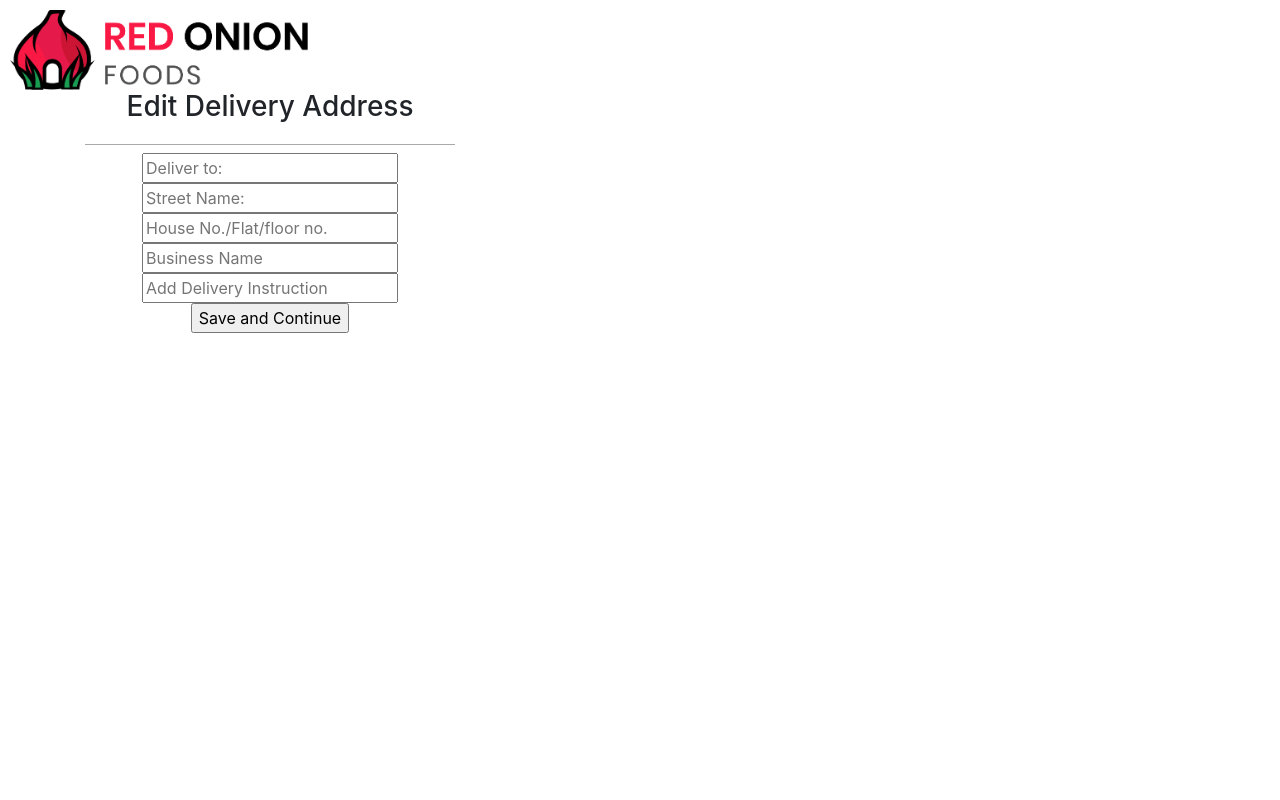
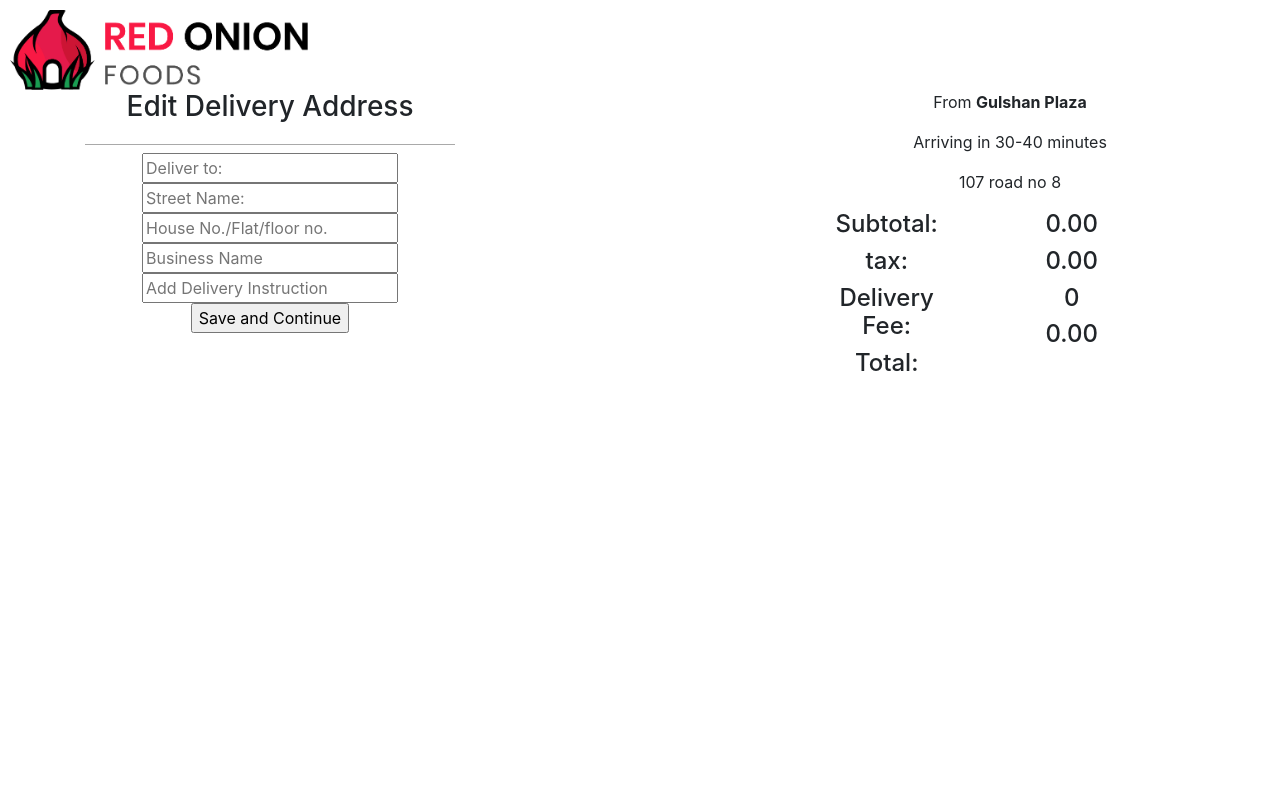
Before and after one commit to alnasimul/red-onion-restaurant, a React (Create React App) app: page /cart in a window 1280 px wide. Shown: the top 800 px of the page. Built offline with nearby package versions, Linux system fonts and the light colour scheme.

Commit message:
cart code updated and new component added CartItems.js

```diff
--- a/package.json
+++ b/package.json
@@ -3,8 +3,8 @@
   "version": "0.1.0",
   "private": true,
   "dependencies": {
-    "@fortawesome/fontawesome-svg-core": "^1.2.29",
-    "@fortawesome/free-solid-svg-icons": "^5.13.1",
+    "@fortawesome/fontawesome-svg-core": "^1.2.32",
+    "@fortawesome/free-solid-svg-icons": "^5.15.1",
     "@fortawesome/react-fontawesome": "^0.1.11",
     "@testing-library/jest-dom": "^4.2.4",
     "@testing-library/react": "^9.3.2",
--- a/src/components/Cart/Cart.js
+++ b/src/components/Cart/Cart.js
@@ -3,6 +3,7 @@ import { useState } from 'react';
 import { useEffect } from 'react';
 import fakeData from '../../fakeData'
 import { getDatabaseCart } from '../../utilities/databaseManager';
+import CartItems from '../CartItems/CartItems';
 import './Cart.css';
 
 const Cart = () => {
@@ -88,7 +89,31 @@ const Cart = () => {
                             <input type="submit" value="Save and Continue" />
                     </form>
                 </div>
+                <div>
 
+                </div>
+                <div className="review-cart">
+                    <p>From <b>Gulshan Plaza</b></p>
+                    <p>Arriving in 30-40 minutes</p>
+                    <p>107 road no 8</p>
+                        {
+                            cartFoods.map(currentFood => <CartItems key = {currentFood.id} currentFood = {currentFood}></CartItems> )
+                        }
+                    <div className="summary">
+                    <div className="section-name">
+                        <h4>Subtotal: </h4>
+                        <h4>tax: </h4>
+                        <h4>Delivery Fee: </h4>
+                        <h4>Total: </h4>
+                    </div>
+                    <div className="amount">
+                        <h4>{calculateSubTotal()}</h4>
+                        <h4>{calculateTax()}</h4>
+                        <h4>{deliveryFee()}</h4>
+                        <h4>{(subTotal+tax+fee).toFixed(2)}</h4>
+                    </div>
+                </div>
+                </div>
         </div>
     );
 };
--- /dev/null
+++ b/src/components/CartItems/CartItems.js
@@ -0,0 +1,11 @@
+import React from 'react';
+
+const CartItems = () => {
+    return (
+        <div>
+
+        </div>
+    );
+};
+
+export default CartItems;
```
Also changed, not shown: 1 other file (tests, documents, lock files or other folders).
